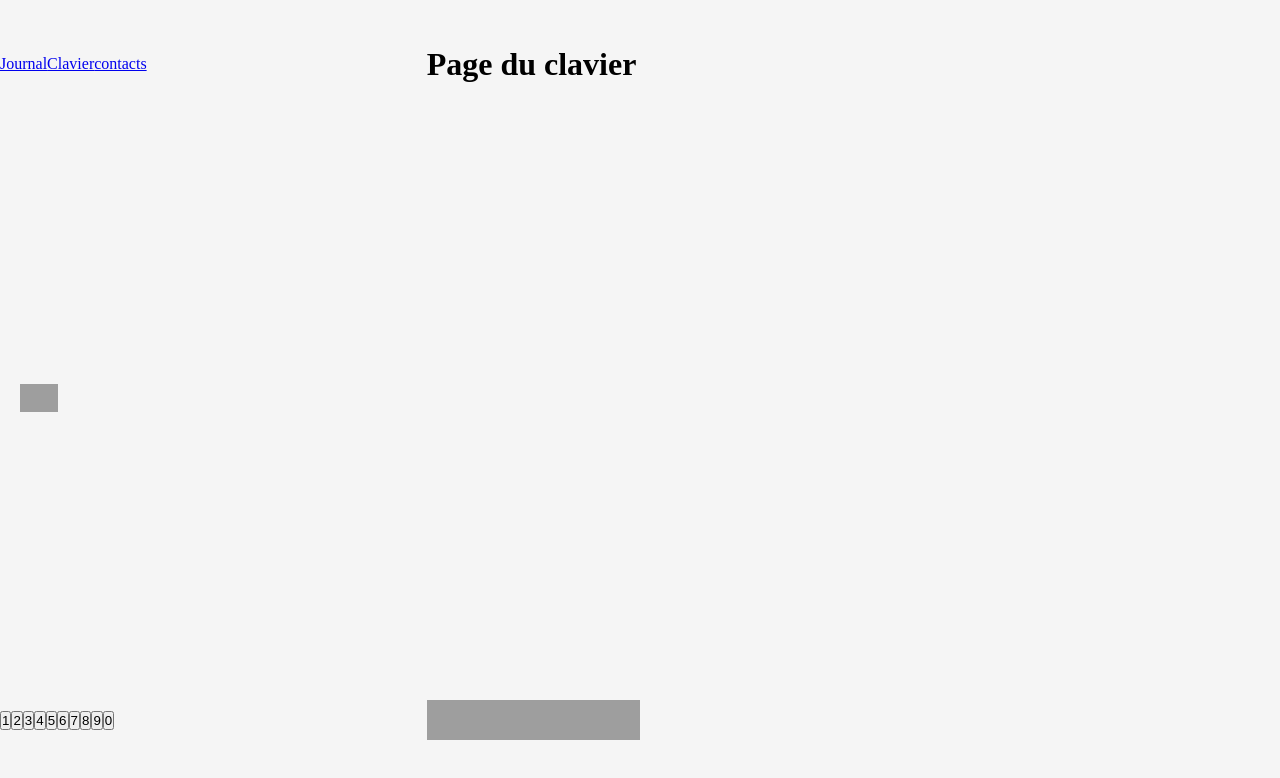
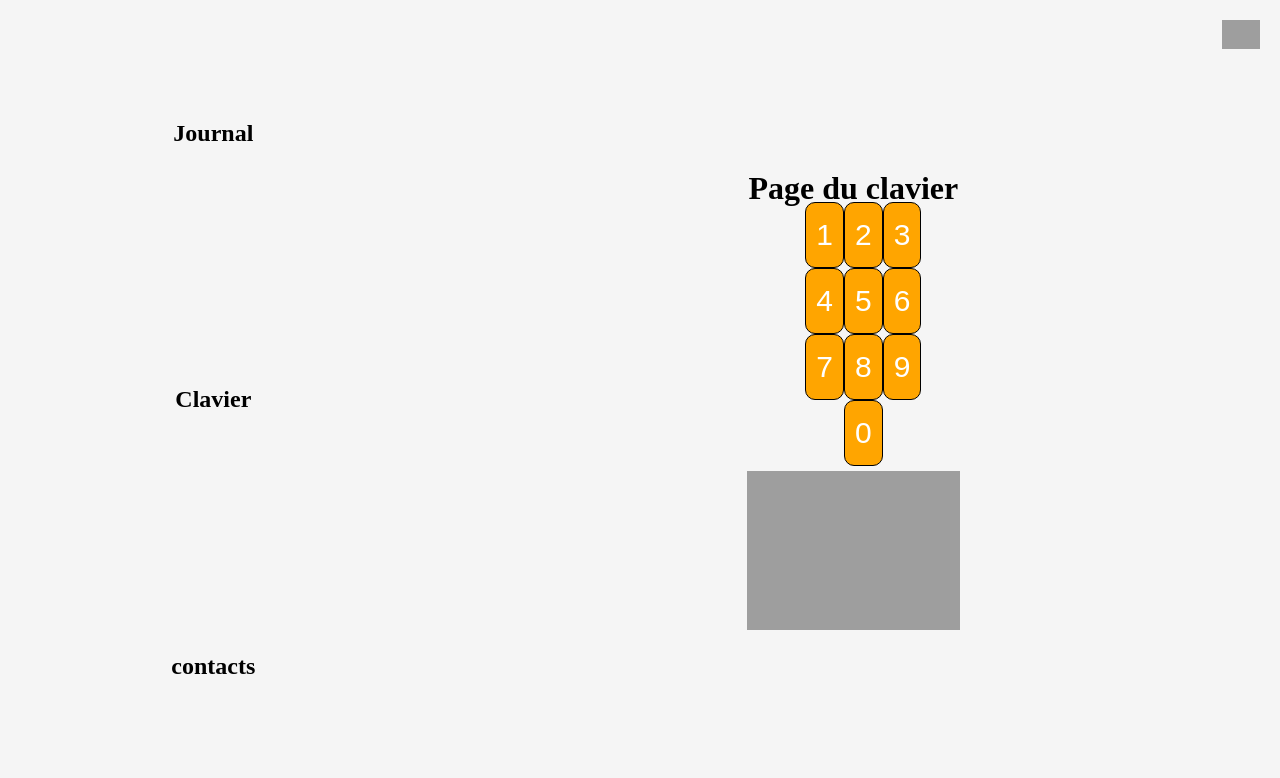
Before and after one commit to GarnierQuentin/vue_calling_app, a Vue app: page /clavier in a window 1280 px wide. Shown: the top 778 px of the page. Built offline with nearby package versions, Linux system fonts and the light colour scheme; grey boxes are pictures that could not be loaded.

Commit message:
💄 adding quick style

```diff
--- a/src/assets/main.css
+++ b/src/assets/main.css
@@ -3,3 +3,28 @@
   grid-template-columns: 1fr 2fr;
   align-items: center;
 }
+
+#add{
+  position: fixed;
+  top: 0;
+  right: 0;
+}
+
+nav{
+  display: flex;
+  flex-direction: column;
+  align-items: center;
+  justify-content: space-around;
+  height: 100vh;
+}
+
+nav a{
+  text-decoration: none;
+  color: black;
+  font-size: 1.5rem;
+  font-weight: bold;
+}
+
+nav a:hover{
+  color: #ccc;
+}
--- a/src/views/AddContactView.vue
+++ b/src/views/AddContactView.vue
@@ -16,9 +16,11 @@ export default {
 <template>
   <div>
     <h1>Page d'ajout de contact</h1>
+
+    <div class="form">
+      <FormContact />
+    </div>
   </div>
-
-  <FormContact />
 </template>
 
 <style lang="scss">
@@ -26,4 +28,32 @@ export default {
     background-color: whitesmoke;
     color: black;
   }
+
+  div{
+    display: flex;
+    flex-direction: column;
+    align-items: center;
+    justify-content: center;
+  }
+
+  .form{
+    display: flex;
+    flex-direction: column;
+    align-items: center;
+    justify-content: center;
+
+    form{
+      display: flex;
+      flex-direction: column;
+      align-items: center;
+      justify-content: center;
+      width: 200%;
+
+      input{
+        width: 25%;
+        height: 25%;
+      }
+    }
+  }
+
 </style>
--- a/src/views/ClavierView.vue
+++ b/src/views/ClavierView.vue
@@ -14,12 +14,55 @@
 <template>
   <div class="about">
     <h1>Page du clavier</h1>
+
+    <Clavier />
   </div>
-
-  <Clavier />
 
 
 </template>
 
-<style>
+<style lang="scss">
+
+  *{
+    margin: 0;
+    padding: 0;
+    box-sizing: border-box;
+  }
+
+  body{
+    background-color: whitesmoke;
+    color: black;
+  }
+
+  .about{
+    display: flex;
+    flex-direction: column;
+    align-items: center;
+    justify-content: center;
+
+    .clavier{
+      display: grid;
+      grid-template-columns: repeat(3, 1fr);
+
+      button{
+        display: flex;
+        align-items: center;
+        justify-content: center;
+        border: 1px solid black;
+        width: 100%;
+        height: 100%;
+        margin: 10px;
+        border-radius: 10px;
+        background-color: orange;
+        color: white;
+        font-size: 30px;
+        margin-bottom: 20px;
+      }
+
+      button:nth-child(10){
+        grid-column: 2/3;
+      }
+    }
+  }
+
 </style>
```
